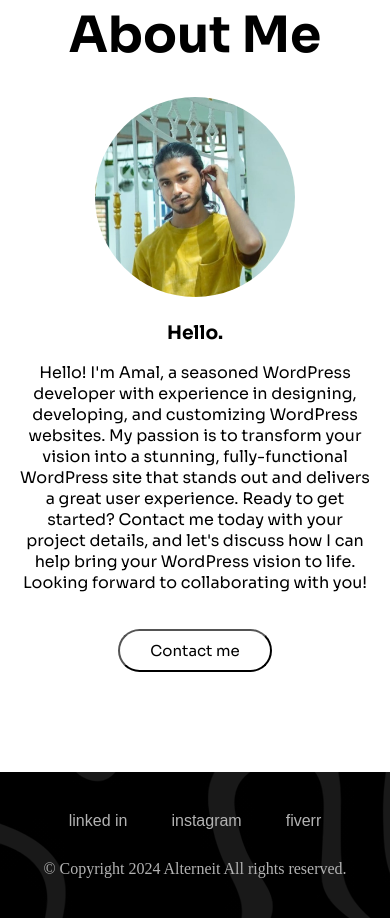
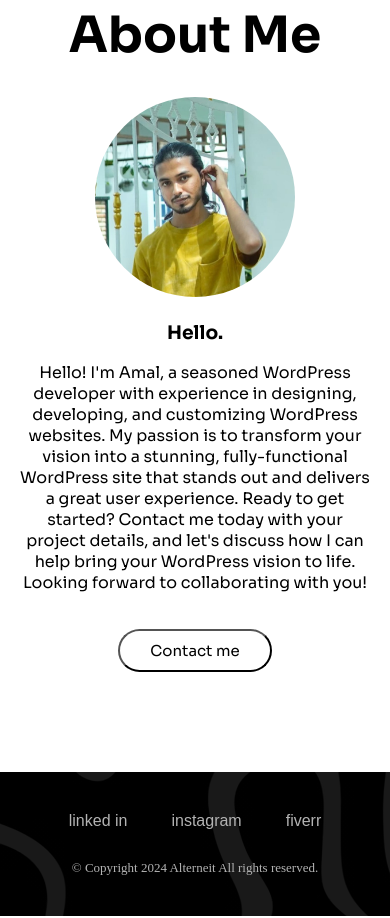
Before and after one commit to amalthorakkat/portfolio.1, a plain HTML site: page index.html in a window 390 px wide. Shown: the part 4981-5899 px from the top of the page. Drawn offline with Linux system fonts and the light colour scheme.

Commit message:
Update mediamobile.css

```diff
--- a/mediamobile.css
+++ b/mediamobile.css
@@ -70,4 +70,8 @@
         padding-bottom: 30px;
     }
 
+    .footer p{
+        font-size: 13px;
+    }
+
 }
```
